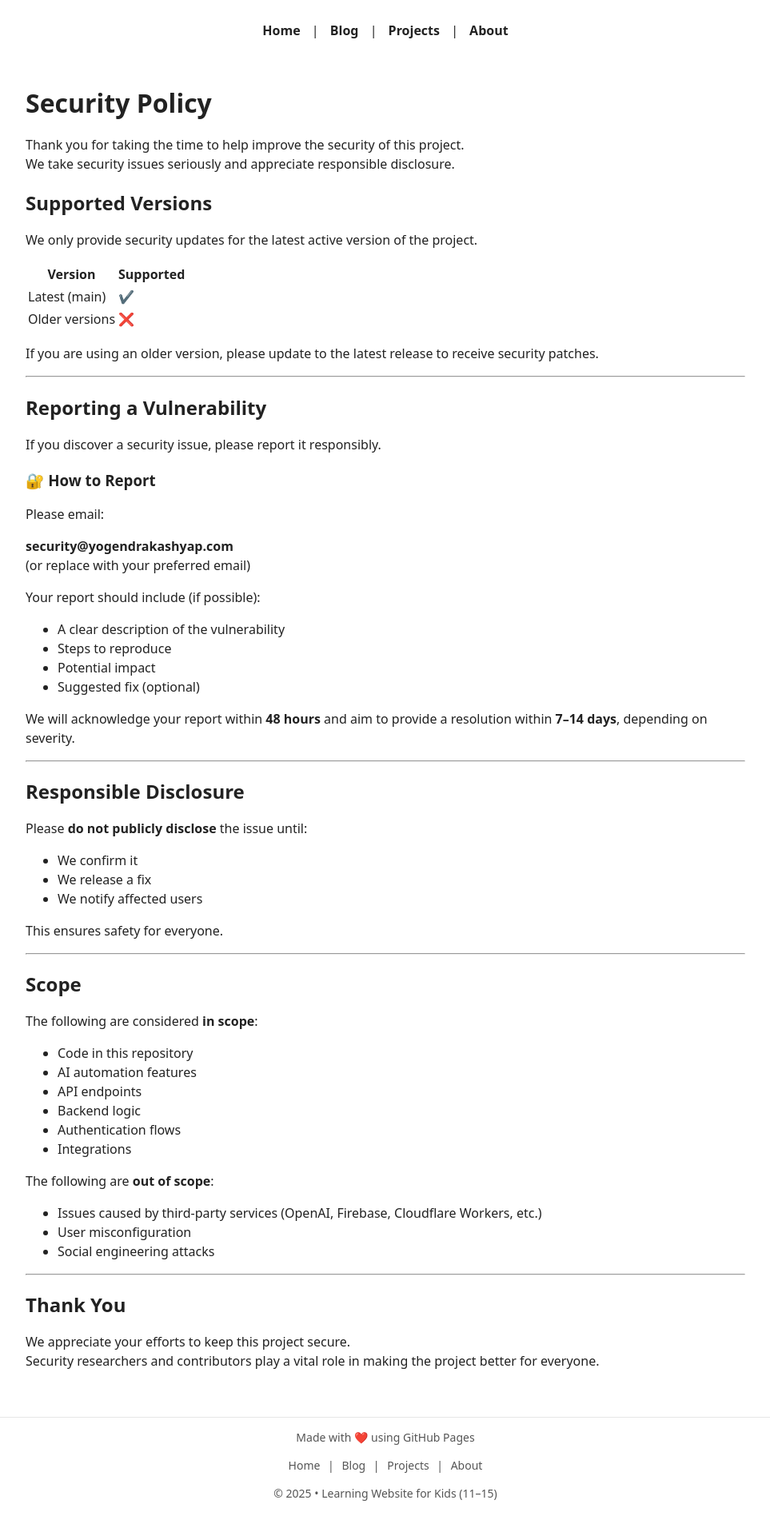
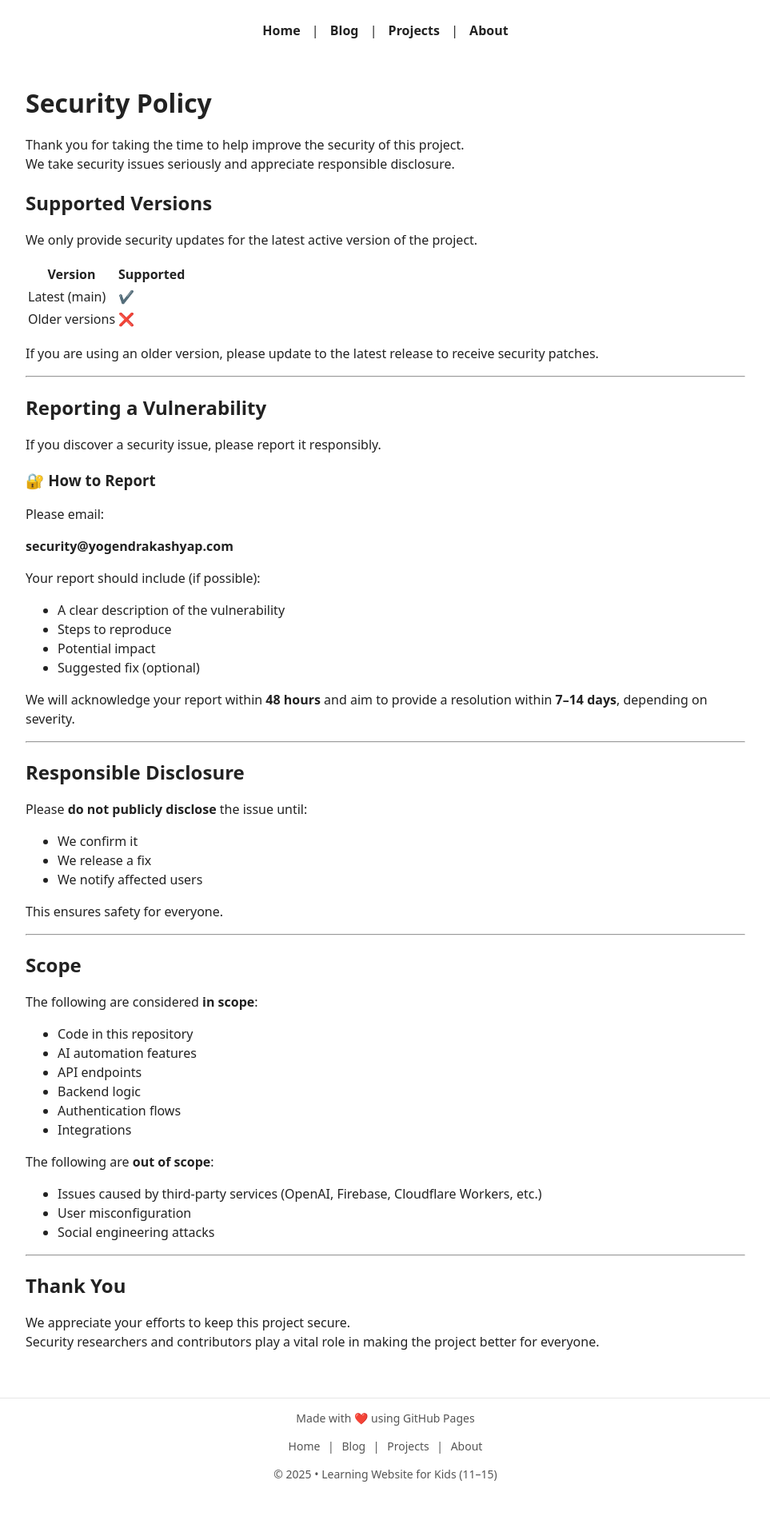
Before and after one commit to yogendrakashyap/yogendrakashyap.github.io, a Jekyll site: the page built from SECURITY.md, in a window 1280 px wide. Shown: the whole page at 80% size, without its empty margins (158-1121 px from the left). Built offline with Jekyll 4.4.1, drawn with Linux system fonts in a browser that asks for light colours; our own code applies the rules of GitHub Pages for plain Markdown files; after the commit the page ends 1892 px from its top, so only the background shows below that.

Commit message:
Clarify email reporting instructions in SECURITY.md
Removed suggestion to replace the email address.

```diff
--- a/SECURITY.md
+++ b/SECURITY.md
@@ -24,7 +24,6 @@ If you discover a security issue, please report it responsibly.
 Please email:
 
 **security@yogendrakashyap.com**
-(or replace with your preferred email)
 
 Your report should include (if possible):
 - A clear description of the vulnerability
```
